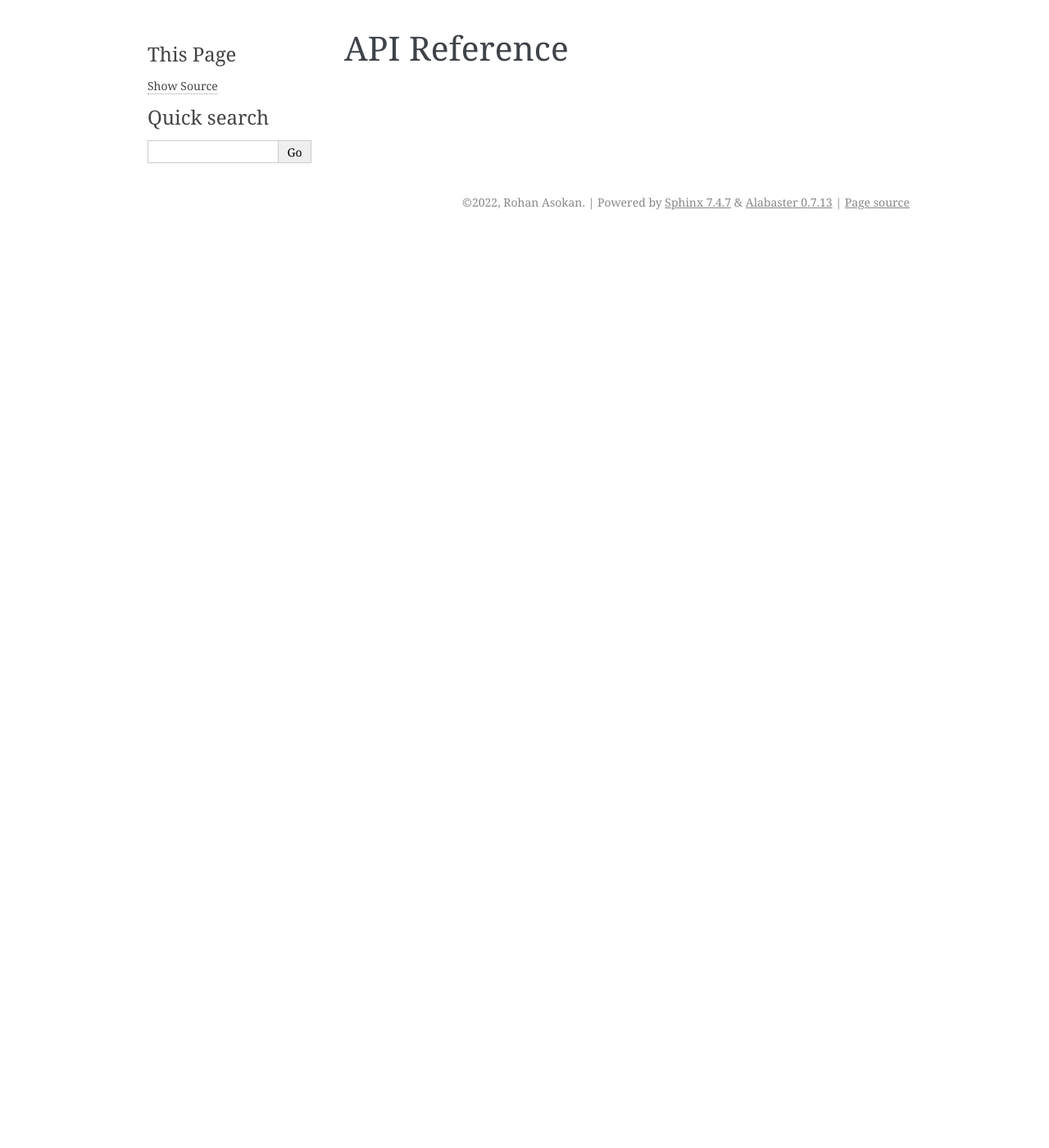
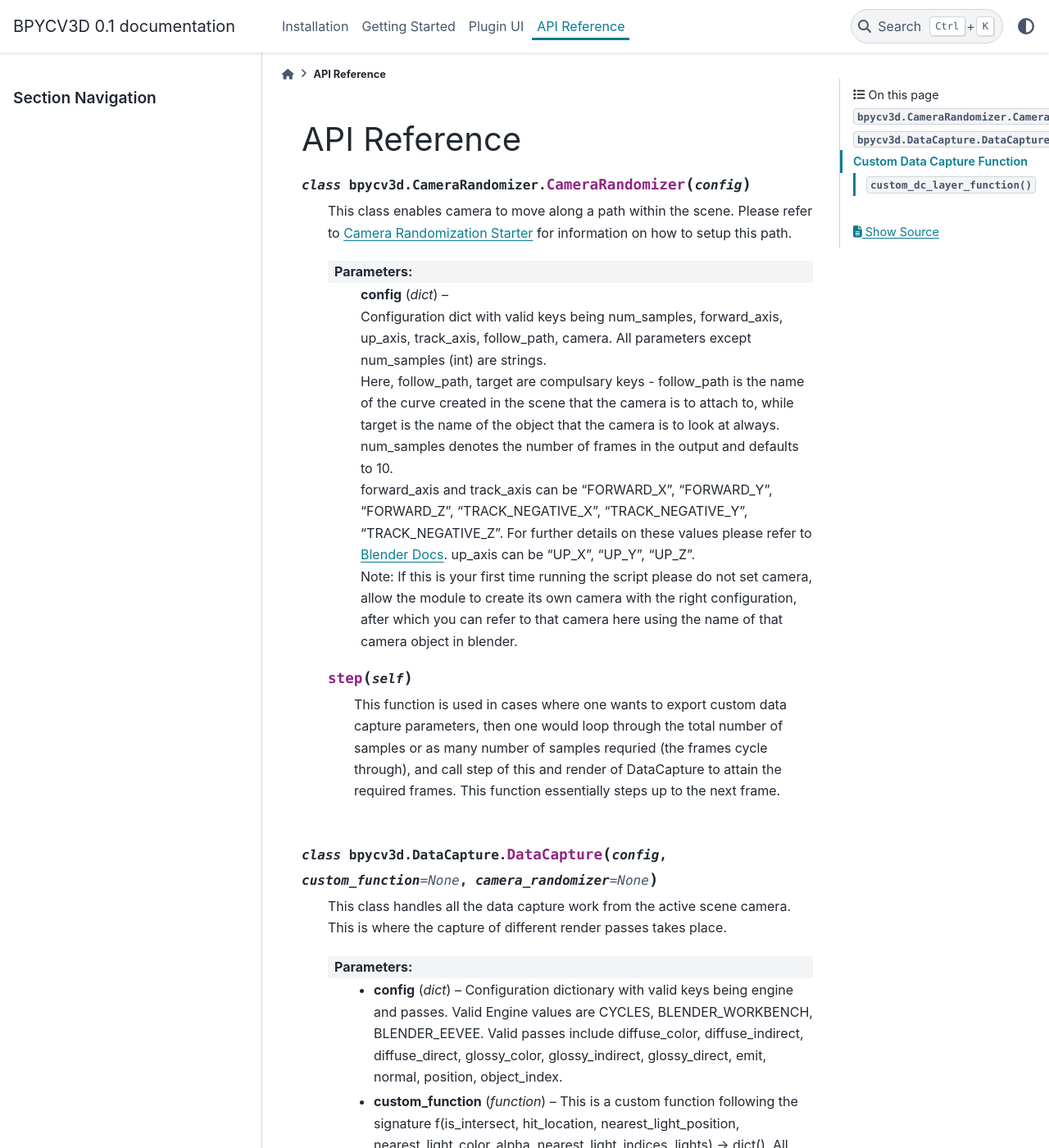
Before and after one commit to ArenaGrenade/bpycv3d, a Sphinx documentation site: the page built from docs/api_reference.rst, in a window 1280 px wide and 1400 px high. Shown: the whole window at 82% size. Built offline with Sphinx 7.4.7 and the PyData theme 0.15.4, drawn with Linux system fonts in a browser that asks for light colours; some of the changed text lies outside the part shown.

Commit message:
Updated themes

```diff
--- a/docs/api_reference.rst
+++ b/docs/api_reference.rst
@@ -1,2 +1,63 @@
 API Reference
 =============
+
+.. py:class:: bpycv3d.CameraRandomizer.CameraRandomizer(config)
+
+    This class enables camera to move along a path within the scene. Please refer to :ref:`camera-randomization-starter` for information on how to setup this path.
+
+    :param dict config: Configuration dict with valid keys being num_samples, forward_axis, up_axis, track_axis, follow_path, camera. All parameters except num_samples (int) are strings.
+
+        Here, follow_path, target are compulsary keys - follow_path is the name of the curve created in the scene that the camera is to attach to, while target is the name of the object that the camera is to look at always.
+
+        num_samples denotes the number of frames in the output and defaults to 10.
+
+        forward_axis and track_axis can be "FORWARD_X", "FORWARD_Y", "FORWARD_Z", "TRACK_NEGATIVE_X", "TRACK_NEGATIVE_Y", "TRACK_NEGATIVE_Z". For further details on these values please refer to `Blender Docs <https://docs.blender.org/api/current/bpy.types.FollowPathConstraint.html#bpy.types.FollowPathConstraint>`_. up_axis can be "UP_X", "UP_Y", "UP_Z".
+
+        Note: If this is your first time running the script please do not set camera, allow the module to create its own camera with the right configuration, after which you can refer to that camera here using the name of that camera object in blender.
+
+    .. py:method:: step(self)
+
+        This function is used in cases where one wants to export custom data capture parameters, then one would loop through the total number of samples or as many number of samples requried (the frames cycle through), and call step of this and render of DataCapture to attain the required frames. This function essentially steps up to the next frame.
+
+.. py:class:: bpycv3d.DataCapture.DataCapture(config, custom_function=None, camera_randomizer=None)
+
+    This class handles all the data capture work from the active scene camera. This is where the capture of different render passes takes place.
+
+    :param dict config: Configuration dictionary with valid keys being engine and passes. Valid Engine values are CYCLES, BLENDER_WORKBENCH, BLENDER_EEVEE. Valid passes include diffuse_color, diffuse_indirect, diffuse_direct, glossy_color, glossy_indirect, glossy_direct, emit, normal, position, object_index.
+
+    :param function custom_function: This is a custom function following the signature f(is_intersect, hit_location, nearest_light_position, nearest_light_color_alpha, nearest_light_indices, lights) -> dict(). All input parameters to the function are numpy arrays. A complete description of the parameters can be found at :ref:`custom-dc-layer-function-ref`
+
+    :param bpycv3d.CameraRandomizer.CameraRandomizer camera_randomizer: If you are using a camera randomizer, please pass the object here. This is to ensure order of execution and simpler handling of camera objects within a custom data capture pass.
+
+    .. py:method:: custom_function_implementation(self, func)
+
+        :param function func: Please refer to custom_function description above and to :ref:`custom-dc-layer-function-ref`
+
+    .. py:method:: render(self, path)
+
+        Calling this method renders the current camera view onto the location pointed to by path with all the view layers as required. Any custom data retured is stored as `.npy` files. The standard passes provided are stored as `MultiLayer EXR` while previews of these camera views are also stored as `.jpg`.
+
+        :param string path: The default location is a renders directory on the same level directory as your blend file that is currently open. Please provide a relative pathing using this variable. For instance, providing `path=test_img` would create `test_img.jpg`, `test_img.exr`, `test_img_custom_property.npy`, where custom_property is a property returned by the custom data capture pass.
+
+    .. py:method:: render_multiple(self, path)
+
+        This is a method that assumes that the camera randomizer has made the camera location change over multiple frames. This method would then save all the frames in the camera randomization similar to the render function. Note: This method does not handle custom data capture passes. Please use the above render functionality with camera randomizer's step functionality to achieve a similar effect.
+
+        :param string path: This method uses path differently to the above. For instance, providing `path=test_img` would create `test_img_0.jpg`, `test_img_0.exr`, `test_img_1.jpg`, and so on.
+
+
+.. _custom-dc-layer-function-ref:
+
+Custom Data Capture Function
+----------------------------
+
+.. py:function:: custom_dc_layer_function(is_intersect, hit_location, nearest_light_position, nearest_light_color_alpha, nearest_light_indices, lights)
+
+    Casts multiple rays from the camera at each pixel and gets data from the hit and scene light data.
+
+    :param hit_location: 3-channel float32 Array representing the location where a ray hit.
+    :param is_intersect: Boolean Numpy Array representing if the ray at the pixel had a hit.
+    :param nearest_light_position: Calculated nearest light position at hit location.
+    :param nearest_light_color_alpha: 4-channel float32 Array. First 3 channels provide the color of the nearest light, while the last channel provides the energy provided by the light at the hit location.
+    :param nearest_light_indices: This is related to the lights parameter. This index specifies the index in lights paramater of the closest light at hit location
+    :param list lights: Low-level blender API reference to all the lights in the scene. This is provided so one can use the nearest_light_indices and this list to get further details about the light itself.
--- a/docs/conf.py
+++ b/docs/conf.py
@@ -2,6 +2,10 @@
 #
 # For the full list of built-in configuration values, see the documentation:
 # https://www.sphinx-doc.org/en/master/usage/configuration.html
+
+import sys
+import os
+sys.path.insert(0, os.path.abspath("../src/bpycv3d"))
 
 # -- Project information -----------------------------------------------------
 # https://www.sphinx-doc.org/en/master/usage/configuration.html#project-information
@@ -27,5 +31,8 @@ exclude_patterns = []
 # -- Options for HTML output -------------------------------------------------
 # https://www.sphinx-doc.org/en/master/usage/configuration.html#options-for-html-output
 
-html_theme = 'alabaster'
+html_theme = 'pydata_sphinx_theme'
 html_static_path = ['_static']
+
+
+autodoc_mock_imports = ["bpy"]
--- a/docs/getting_started.rst
+++ b/docs/getting_started.rst
@@ -23,6 +23,8 @@ Hello World Script
     dc.render(f"frame")
 
 This would output two images - one MultiLayerEXR and another preview image of the complete render pipeline.
+
+.. _camera-randomization-starter:
 
 Camera Randomization Starter
 ----------------------------
--- /dev/null
+++ b/docs/requirements.txt
@@ -0,0 +1 @@
+pydata-sphinx-theme
```
Also changed, not shown: 2 other files.
